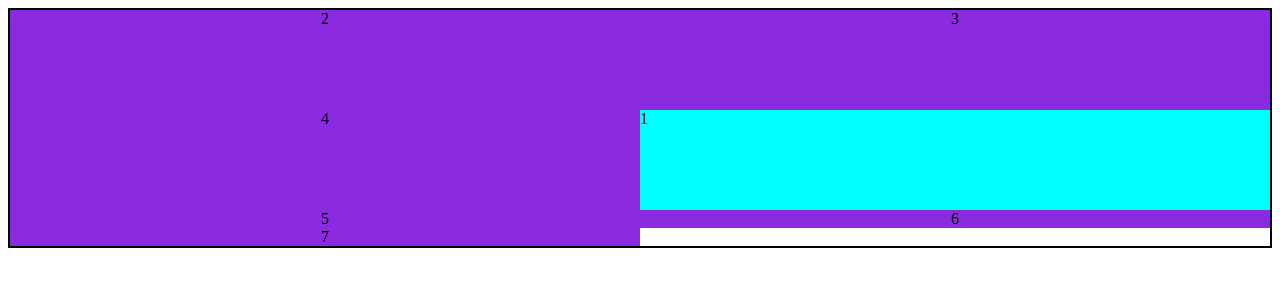
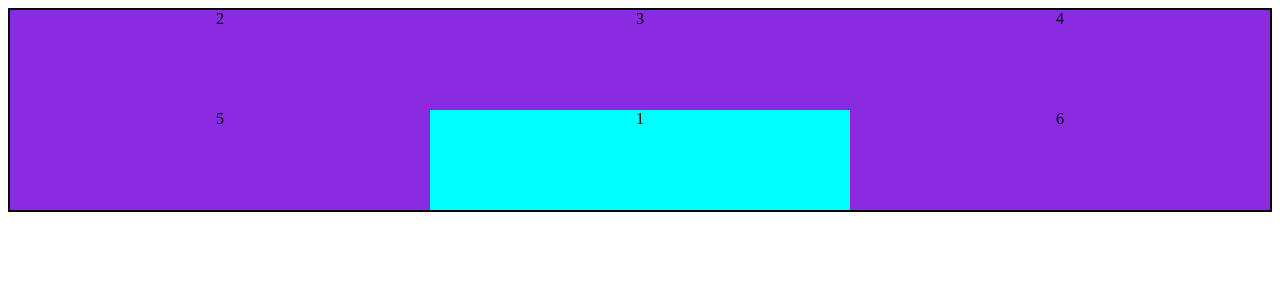
Before and after one commit to JefersonRodrigues21/cursoCssWebDeveloper, a plain HTML site: page gridArea.html in a window 1280 px wide. Drawn offline with Linux system fonts and the light colour scheme.

Commit message:
finalizado exercício

```diff
--- a/assets/css/gridArea.css
+++ b/assets/css/gridArea.css
@@ -1,23 +1,24 @@
-.container-2 {
+.container {
     border: 2px solid;
     display: grid;
 
-    grid-template-columns: [primeira-linha-col] 1fr [segunda-linha-col] 1fr [terceira-linha-col];/*repeat(3, 1fr)*/
+    grid-template-columns: [primeira-linha-col] 1fr [segunda-linha-col] 1fr [terceira-linha-col] 1fr;/*repeat(3, 1fr)*/
     grid-template-rows: [linha-inicio] 100px [linha-meio] 100px [linha-fim];/*repeat(2, 100px)*/
 }
 
-.item-3 {
+.item {
     text-align: center;
     background-color: blueviolet;
 }
 
 /*grid-row-start, grid-column-start, grid-row-end, grid-column-end*/
 
-.selected-3 {
+.selected {
     background-color: aqua;
 
     /*grid-column: segunda-linha-col / terceira-linha-col; 2 / 2*/
     /*grid-row: linha-meio / linha-fim; 2 / 3*/
 
+    /*grid-area: <row-start>/<column-start>/<row-end>/<column-end>*/
     grid-area: linha-meio / segunda-linha-col / linha-fim / terceira-linha-col;
 }
--- /dev/null
+++ b/assets/css/gridPositionEspc.css
@@ -0,0 +1,30 @@
+body {
+    border: 2px solid;
+    display: grid;
+
+    /*grid-template-columns: repeat(4, 1fr);
+    grid-template-rows: repeat(3, 200px);*/
+
+    grid-template:
+    "header header header header" 200px
+    "main main . sidebar" 300px
+    "footer footer footer footer" 100px / 1fr 1fr 1fr 1fr;
+}
+header {
+    background-color: orange;
+    grid-area: header;
+}
+main {
+    background-color: deepskyblue;
+    grid-area: main;
+}
+
+aside {
+    background-color: lightcoral;
+    grid-area: sidebar;
+}
+
+footer {
+    background-color: yellowgreen;
+    grid-area: footer;
+}
--- a/gridArea.html
+++ b/gridArea.html
@@ -7,14 +7,13 @@
     <link rel="stylesheet" href="./assets/css/gridArea.css">
 </head>
 <body>
-    <div class="container-2">
-        <div class="item selected-3">1</div>
-        <div class="item-3">2</div>
-        <div class="item-3">3</div>
-        <div class="item-3">4</div>
-        <div class="item-3">5</div>
-        <div class="item-3">6</div>
-        <div class="item-3">7</div>
+    <div class="container">
+        <div class="item selected">1</div>
+        <div class="item">2</div>
+        <div class="item">3</div>
+        <div class="item">4</div>
+        <div class="item">5</div>
+        <div class="item">6</div>
     </div>
 </body>
 </html>
```
Also changed, not shown: gridPositionEspc.html (added, +15 -0 lines).
